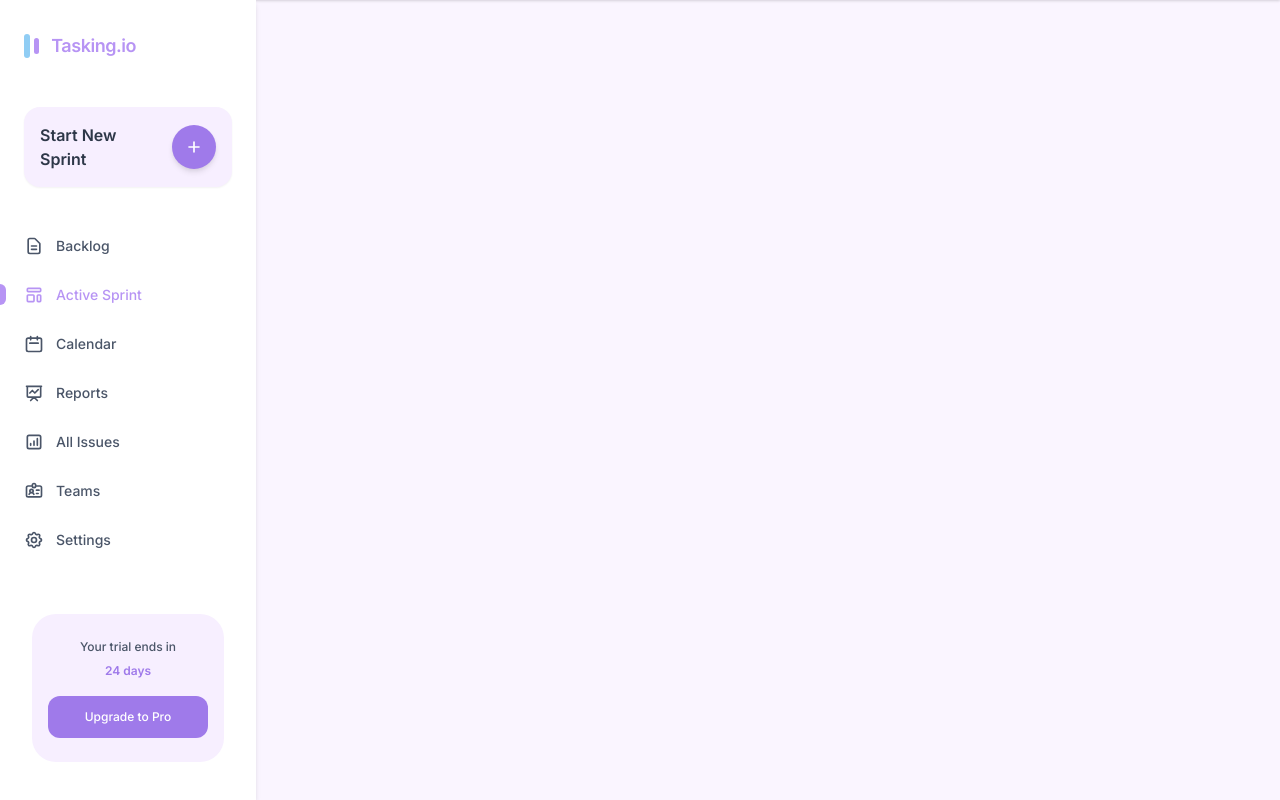
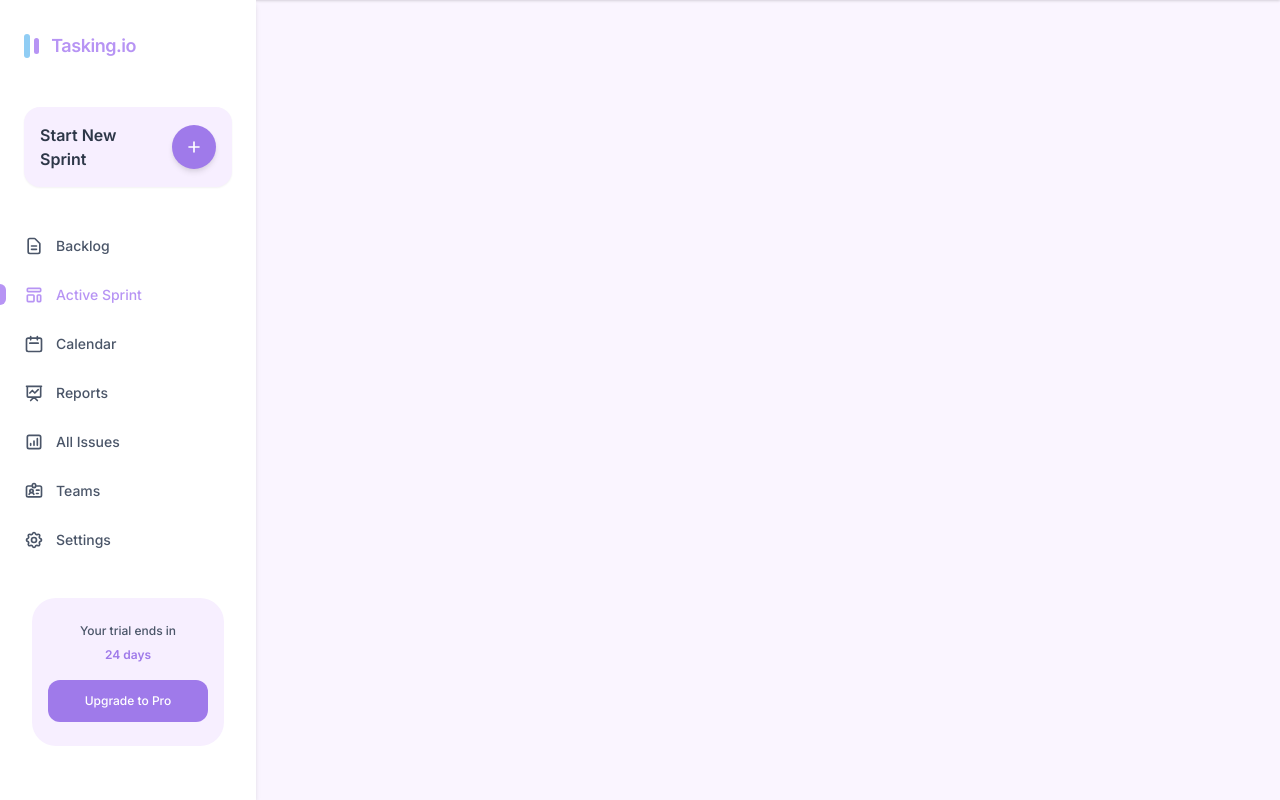
Before and after one commit to aw33598/Vue-Tailwind-Dashboard, a Vue app: page / in a window 1280 px wide. Built offline with nearby package versions, Linux system fonts and the light colour scheme.

Commit message:
navbar margin reduced between navigation and upgrade button

```diff
--- a/src/components/Navbar.vue
+++ b/src/components/Navbar.vue
@@ -250,7 +250,7 @@
           <!-- navigation ends here -->
 
           <!-- upgrade to pro button start -->
-          <div class="px-8 mt-16 pb-8 text-center">
+          <div class="px-8 mt-12 pb-4 text-center">
             <div class="bg-purple-150 px-4 pt-6 pb-6 rounded-3xl">
               <div>
                 <p class="text-xs text-gray-700 font-medium">
@@ -473,7 +473,7 @@
           <!-- navigation ends here -->
 
           <!-- upgrade to pro button start -->
-          <div class="px-8 mt-16 pb-8 text-center">
+          <div class="px-8 mt-12 pb-4 text-center">
             <div class="bg-purple-150 px-4 pt-6 pb-6 rounded-3xl">
               <div>
                 <p class="text-xs text-gray-700 font-medium">
```
